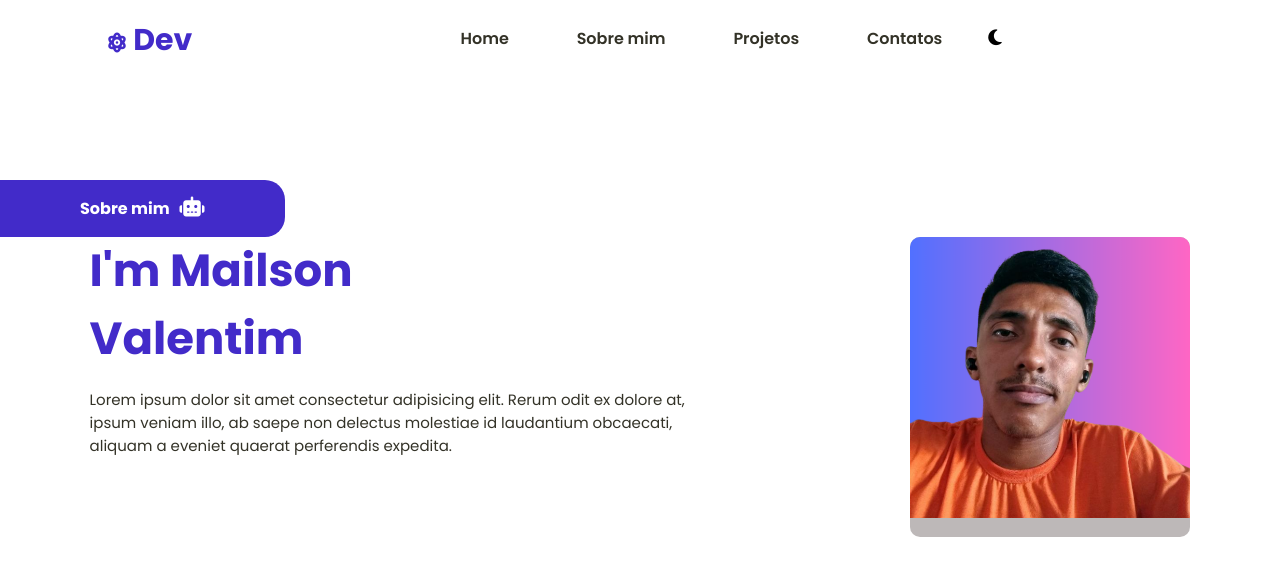
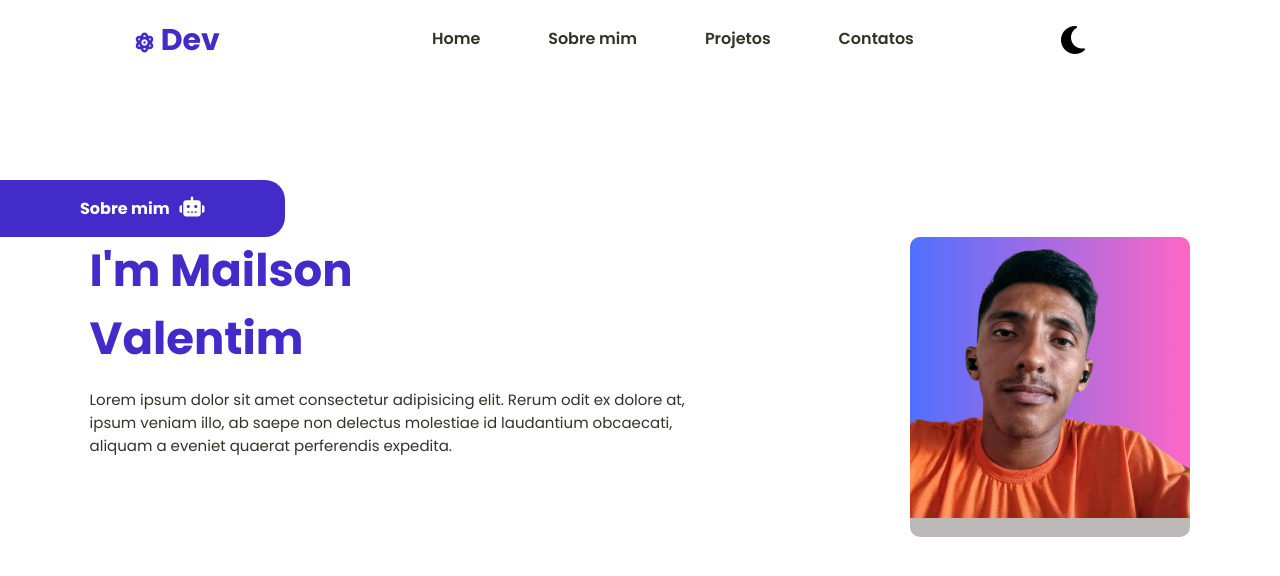
Before and after one commit to mailsonn/portif-lio, a plain HTML site: page index.html in a window 1280 px wide. Shown: the top 576 px of the page. Drawn offline with Linux system fonts and the light colour scheme.

Commit message:
ajustei os icons

```diff
--- a/css/styles.css
+++ b/css/styles.css
@@ -13,6 +13,7 @@ body{
     padding: 0;
     background-color: white;
     transition: 0.5s ease;
+    height: 3000px;
 }
 
 .main-header {
@@ -34,9 +35,9 @@ body{
 
 .menu{
     display: flex;
-    justify-content: space-around;
-    flex: 90%;
-    text-align: right;
+    justify-content: space-evenly;
+    flex: 80%;
+    text-align: center;
     font-size: 16px;
     font-weight: 600;
 }
@@ -80,17 +81,19 @@ color: #1f1e19;
 
 /*botoes turn*/
 .buttons{
-
+    display:flex;
+    align-items: center;
 }
 
 #night-icon{
     cursor: pointer;
-    font-size: large;
+    font-size: 2rem;
 }
 
 #day-icon{
     display: none;
     cursor: pointer;
+    font-size: 2rem;
 }
 /*botoes turn*/
 
--- a/index.html
+++ b/index.html
@@ -22,13 +22,12 @@
                     <li><a href="#">Sobre mim</a></li>
                     <li><a href="#">Projetos</a></li>
                     <li><a href="#">Contatos</a></li>
-
-                    <span class="buttons">
-                        <i class="fa-solid fa-moon" id="night-icon"></i>
-                        <i class="fa fa-sun"  id="day-icon"></i>
-                    </span>
                 </ul>
 
+                <span class="buttons">
+                    <i class="fa-solid fa-moon" id="night-icon"></i>
+                    <i class="fa fa-sun"  id="day-icon"></i>
+                </span>
             </nav>
         </div>
     </header>
```
